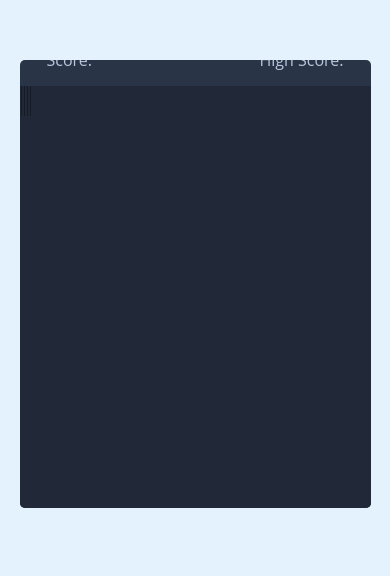
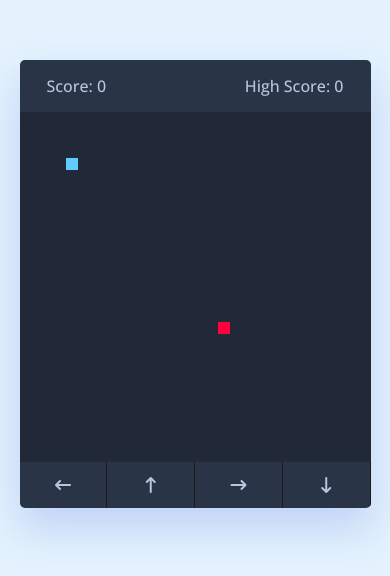
Before and after one commit to profwesleyminatti/gamesnake, a plain HTML site: page index.html in a window 390 px wide. Shown: the part 138-714 px from the top of the page. Drawn offline with nearby package versions, Linux system fonts and the light colour scheme.

Commit message:
Js update

```diff
--- a/game.js
+++ b/game.js
@@ -1,48 +1,100 @@
-const playBoard =
-    document.querySelector(".play-board");
-const scoreElement =
-    document.querySelector(".score");
-const highScoreElement =
-    document.querySelector(".high-score");
-const controls =
-    document.querySelectorAll(".controls i");
+const playBoard = document.querySelector(".play-board");
+const scoreElement = document.querySelector(".score");
+const highScoreElement = document.querySelector(".high-score");
+const controls = document.querySelectorAll(".controls i");
 
 let gameOver = false;
 let foodX, foodY;
-let snakeX, snakeY = 5;
+let snakeX = 5, snakeY = 5;
 let velocityX = 0, velocityY = 0;
 let snakeBody = [];
 let setIntervalId;
 let score = 0;
 
+// Getting high score from the local storage
 let highScore = localStorage.getItem("high-score") || 0;
-highScoreElement.innerText = 'High Score: ${highscore}';
+highScoreElement.innerText = `High Score: ${highScore}`;
 
 const updateFoodPosition = () => {
+    // Passing a random 1 - 30 value as food position
     foodX = Math.floor(Math.random() * 30) + 1;
     foodY = Math.floor(Math.random() * 30) + 1;
 }
 
-const handGameOver = () => {
+const handleGameOver = () => {
+    // Clearing the timer and reloading the page on game over
     clearInterval(setIntervalId);
-    alert("Game Over!!!!");
+    alert("Game Over! Press OK to replay...");
     location.reload();
 }
 
 const changeDirection = e => {
-
-    if (e.key == "ArrowUp" && velocityY != 1) {
+    // Changing velocity value based on key press
+    if(e.key === "ArrowUp" && velocityY != 1) {
         velocityX = 0;
         velocityY = -1;
-    } else if (e.key == "ArrowDown" && velocityY != 1) {
+    } else if(e.key === "ArrowDown" && velocityY != -1) {
         velocityX = 0;
         velocityY = 1;
-    } else if (e.key == "ArrowLeft" && velocityX != 1) {
+    } else if(e.key === "ArrowLeft" && velocityX != 1) {
         velocityX = -1;
         velocityY = 0;
-    } else if (e.key == "ArrowRight" && velocityX != -1) {
+    } else if(e.key === "ArrowRight" && velocityX != -1) {
         velocityX = 1;
         velocityY = 0;
     }
+}
 
+// Calling changeDirection on each key click and passing key dataset value as an object
+controls.forEach(button => button.addEventListener
+    ("click", () =>
+    changeDirection({ key: button.dataset.key })));
+
+const initGame = () => {
+    if(gameOver) return handleGameOver();
+    let html = `<div class="food" style="grid-area:
+    ${foodY} / ${foodX}"></div>`;
+
+    // Checking if the snake hit the food
+    if(snakeX === foodX && snakeY === foodY) {
+        updateFoodPosition();
+        snakeBody.push([foodY, foodX]); // Pushing food position to snake body array
+        score++; // increment score by 1
+        highScore = score >= highScore ? score : highScore;
+        localStorage.setItem("high-score", highScore);
+        scoreElement.innerText = `Score: ${score}`;
+        highScoreElement.innerText = `High Score: ${highScore}`;
+    }
+    // Updating the snake's head position based on the current velocity
+    snakeX += velocityX;
+    snakeY += velocityY;
+
+    // Shifting forward the values of the elements in the snake body by one
+    for (let i = snakeBody.length - 1; i > 0; i--) {
+        snakeBody[i] = snakeBody[i - 1];
+    }
+    snakeBody[0] = [snakeX, snakeY]; // Setting first element of snake body to current snake position
+
+    // Checking if the snake's head is out of wall, if so setting gameOver to true
+    if(snakeX <= 0 || snakeX > 30 ||
+        snakeY <= 0 || snakeY > 30) {
+        return gameOver = true;
+    }
+
+    for (let i = 0; i < snakeBody.length; i++) {
+        // Adding a div for each part of the snake's body
+        html += `<div class="head" style="grid-area:
+        ${snakeBody[i][1]} / ${snakeBody[i][0]}"></div>`;
+        // Checking if the snake head hit the body, if so set gameOver to true
+        if (i !== 0 && snakeBody[0][1] ===
+            snakeBody[i][1] && snakeBody[0][0] ===
+            snakeBody[i][0]) {
+            gameOver = true;
+        }
+    }
+    playBoard.innerHTML = html;
 }
+
+updateFoodPosition();
+setIntervalId = setInterval(initGame, 100);
+document.addEventListener("keyup", changeDirection);
--- a/index.html
+++ b/index.html
@@ -1,31 +1,29 @@
 <!DOCTYPE html>
 <html lang="pt-br">
+  <head>
+    <meta charset="utf-8">
+    <title>Snake Game JavaScript</title>
+    <link rel="stylesheet" href="style.css">
+    <meta name="viewport" content="width=device-width, initial-scale=1.0">
+    <link rel="stylesheet" href="https://cdnjs.cloudflare.com/ajax/libs/font-awesome/6.3.0/css/all.min.css">
+    <script src="game.js" defer></script>
+  </head>
+  <body>
 
-<head>
-    <meta charset="UTF-8">
-    <meta name="viewport" content="width=device-width, initial-scale=1.0">
-    <title>Game snake
-    </title>
-    <link rel="stylesheet" href="style.css">
-    <script src="game.js">
-    </script>
-</head>
+    <div class="wrapper">
+      <div class="game-details">
+        <span class="score">Score: 0</span>
+        <span class="high-score">High Score: 0</span>
+      </div>
+      <div class="play-board"></div>
+      <div class="controls">
+        <i data-key="ArrowLeft" class="fa-solid fa-arrow-left-long"></i>
+        <i data-key="ArrowUp" class="fa-solid fa-arrow-up-long"></i>
+        <i data-key="ArrowRight" class="fa-solid fa-arrow-right-long"></i>
+        <i data-key="ArrowDown" class="fa-solid fa-arrow-down-long"></i>
+      </div>
+    </div>
 
-<body>
-    <div class="wrapper">
-        <div class="details">
-            <span class="score">Score:</span>
-            <span class="high-score">High Score:</span>
-        </div>
-        <div class="play-board">
-            <div class="controls">
-                <i class="ArrowLeft"></i>
-                <i class="ArrowRight"></i>
-                <i class="ArrowUp"></i>
-                <i class="ArrowDown"></i>
-            </div>
-        </div>
-    </div>
+
 </body>
-
 </html>
--- a/style.css
+++ b/style.css
@@ -1,17 +1,19 @@
-*{
+/* Import Google font */
+@import url('https://fonts.googleapis.com/css2?family=Open+Sans:wght@400;500;600;700&display=swap');
+* {
   margin: 0;
   padding: 0;
   box-sizing: border-box;
-    font-family: 'Open Sans';
+  font-family: 'Open Sans', sans-serif;
 }
-body{
+body {
   display: flex;
   align-items: center;
   justify-content: center;
   min-height: 100vh;
   background: #E3F2FD;
 }
-.wrapper{
+.wrapper {
   width: 65vmin;
   height: 70vmin;
   display: flex;
@@ -20,9 +22,9 @@ body{
   justify-content: center;
   border-radius: 5px;
   background: #293447;
+  box-shadow: 0 20px 40px rgba(52, 87, 220, 0.2);
 }
-
-.details{
+.game-details {
   color: #B8C6DC;
   font-weight: 500;
   font-size: 1.2rem;
@@ -30,30 +32,25 @@ body{
   display: flex;
   justify-content: space-between;
 }
-
-.play-board{
+.play-board {
   height: 100%;
   width: 100%;
   display: grid;
   background: #212837;
-    grid-template: repeat(30, 1fr) /
-    repeat(30, 1fr);
+  grid-template: repeat(30, 1fr) / repeat(30, 1fr);
 }
-
-.play-board .food{
+.play-board .food {
   background: #FF003D;
 }
-
-.play-board .head{
+.play-board .head {
   background: #60CBFF;
 }
 
-.controls{
+.controls {
   display: none;
   justify-content: space-between;
 }
-
-.controls i{
+.controls i {
   padding: 25px 0;
   text-align: center;
   font-size: 1.3rem;
@@ -63,19 +60,19 @@ body{
   border-right: 1px solid #171B26;
 }
 
-@media screen and (max-width: 800px){
-    .wrapper{
+@media screen and (max-width: 800px) {
+  .wrapper {
     width: 90vmin;
     height: 115vmin;
   }
-    .details{
+  .game-details {
     font-size: 1rem;
     padding: 15px 27px;
   }
-    .controls{
+  .controls {
     display: flex;
   }
-    .controls i{
+  .controls i {
     padding: 15px 0;
     font-size: 1rem;
   }
```
Lines whose indentation alone changed are shown as unchanged.
